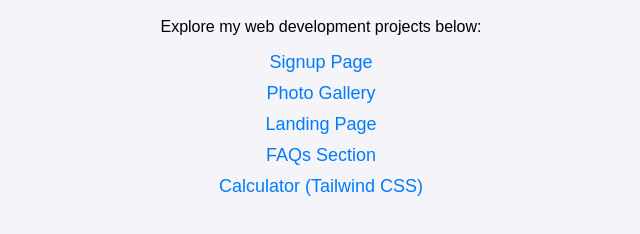
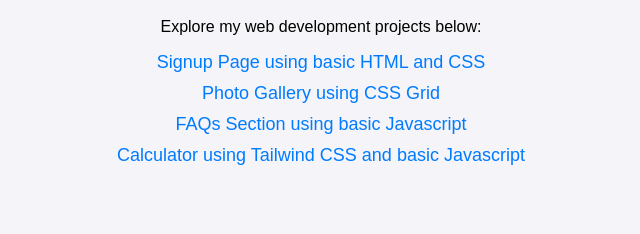
Before and after one commit to shivsablok27/Learning-Web-Developement-at-my-own-pace, a plain HTML site: page index.html in a window 1280 px wide. Shown: the part 60-294 px from the top of the page, without its empty margins (319-959 px from the left). Drawn offline with Linux system fonts and the light colour scheme.

Commit message:
root index.html is done

```diff
--- a/index.html
+++ b/index.html
@@ -37,11 +37,10 @@
   <h1>Welcome to Learning Web Projects</h1>
   <p>Explore my web development projects below:</p>
   <ul>
-    <li><a href="01 - Signup Page/index.html">Signup Page</a></li>
-    <li><a href="02 - Photo Gallery/index.html">Photo Gallery</a></li>
-    <li><a href="03 - Landing Page/index.html">Landing Page</a></li>
-    <li><a href="04 - FAQs/index.html">FAQs Section</a></li>
-    <li><a href="05 - Calculator/index.html">Calculator (Tailwind CSS)</a></li>
+    <li><a href="./01 - Signup Page - HTML CSS Basics/index.html">Signup Page using basic HTML and CSS</a></li>
+    <li><a href="./02 - Photo gallery - CSS Grid Basic/index.html">Photo Gallery using CSS Grid</a></li>
+    <li><a href="./04 - FAQs - Javascript Basic Learning/index.html">FAQs Section using basic Javascript</a></li>
+    <li><a href="./05-Calculator -  Tailwind CSS Javascript Basic Learning/index.html">Calculator using Tailwind CSS and basic Javascript</a></li>
   </ul>
 </body>
 </html>
```
